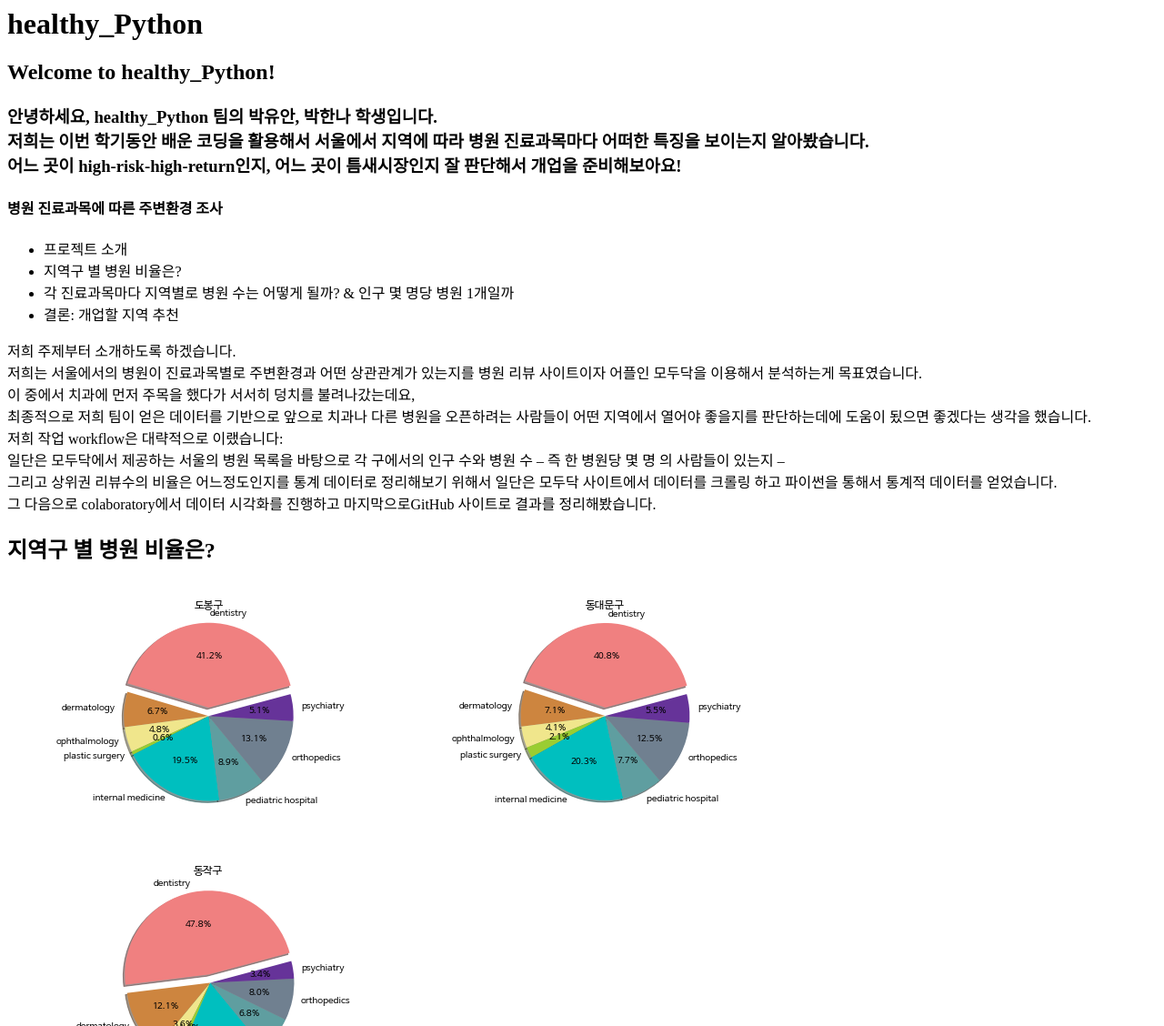
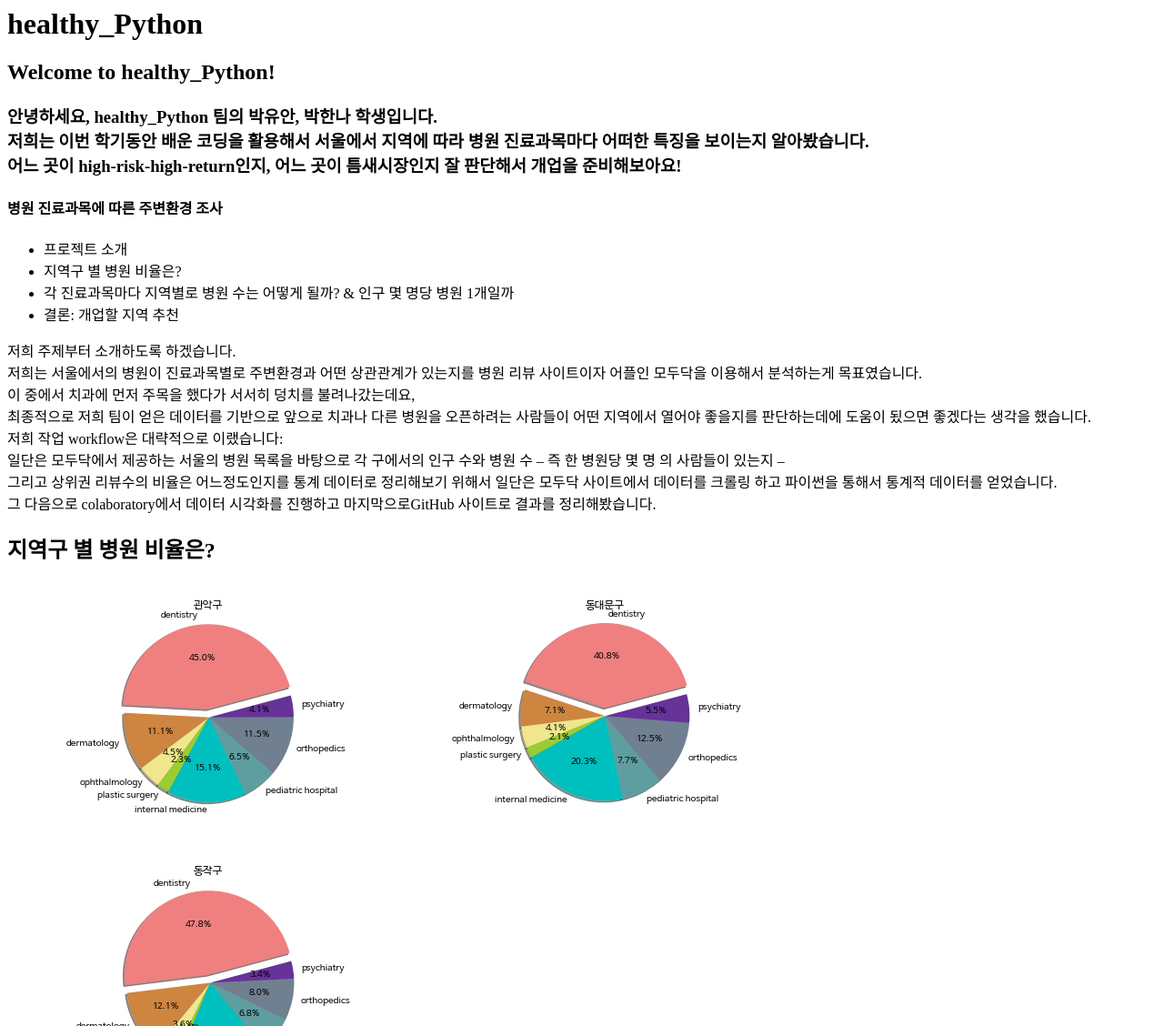
Before and after one commit to YooanPark/healthy_Python, a plain HTML site: page index.html in a window 1280 px wide. Shown: the top 1128 px of the page at 91% size. Drawn offline with Linux system fonts and the light colour scheme.

Commit message:
Update index.html

```diff
--- a/index.html
+++ b/index.html
@@ -34,7 +34,7 @@
 
         <h2>지역구 별 병원 비율은?</h2>
 
-            <img src="/pies_english/dobong.png" class="inline"/>
+            <img src="healthy_Python/pies_english/gwanak.png" class="inline"/>
             <img src="/pies_english/dongdemun.png" class="inline"/>
             <img src="/pies_english/dongjak.png" class="inline"/>
 
```
